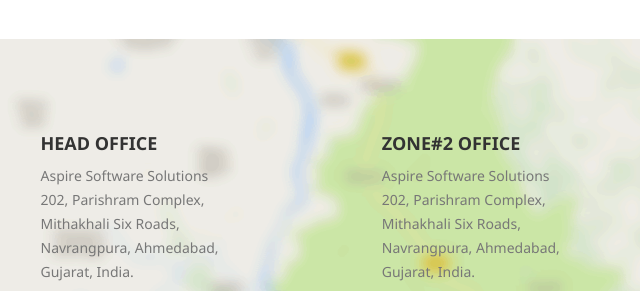
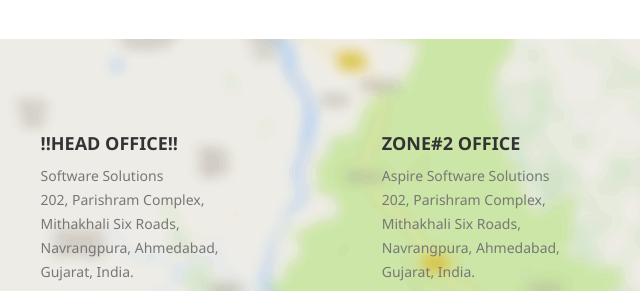
Before and after one commit to Akash1Dixit/.github.io, a plain HTML site: page contact.html in a window 1280 px wide. Shown: the part 940-1231 px from the top of the page, 517-1157 px from the left. Drawn offline with nearby package versions, Linux system fonts and the light colour scheme.

Commit message:
Update contact.html

```diff
--- a/contact.html
+++ b/contact.html
@@ -148,8 +148,8 @@
                             <ul class="row">
                                 <li class="col-sm-6">
                                     <address>
-									<h5>Head Office</h5>
-									<p>Aspire Software Solutions <br>
+									<h5>!!Head Office!!</h5>
+									<p>Software Solutions <br>
 									202, Parishram Complex,<br>
 									Mithakhali Six Roads,<br>
 									Navrangpura, Ahmedabad,<br>
```
